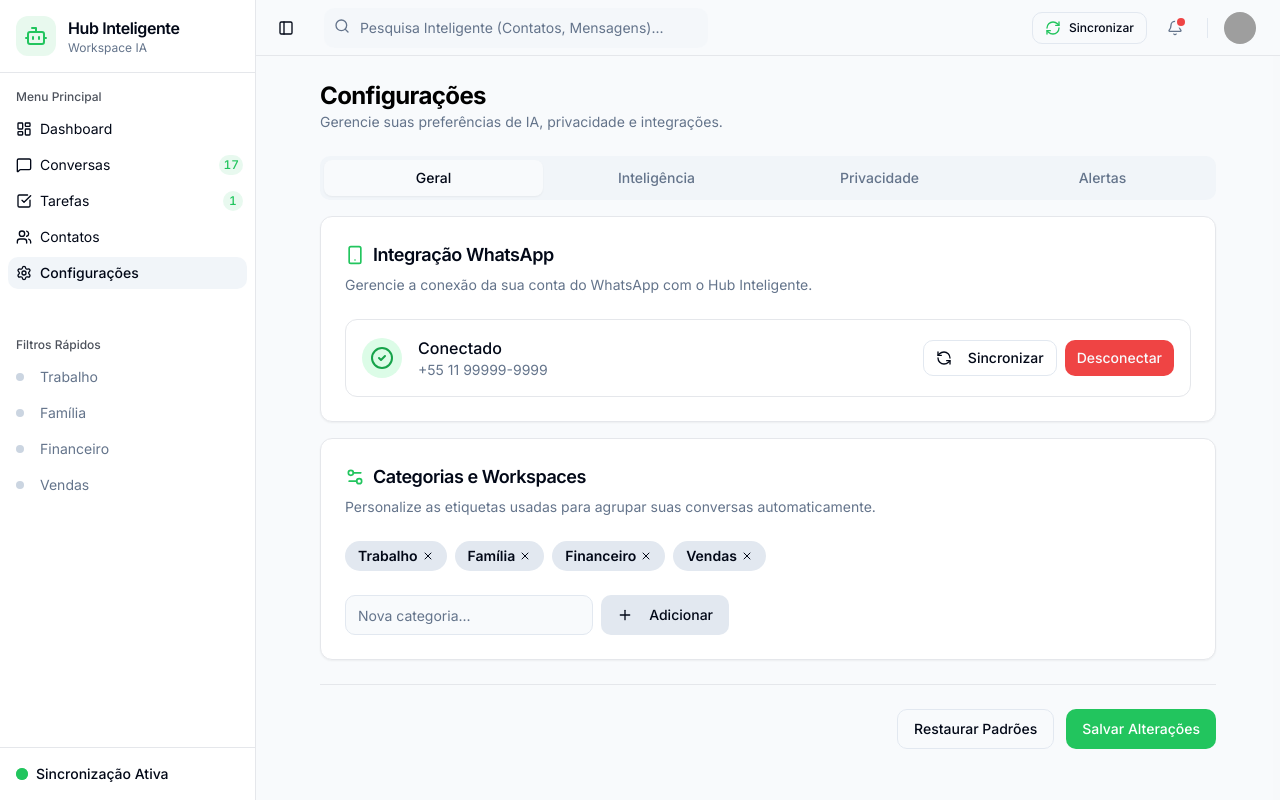
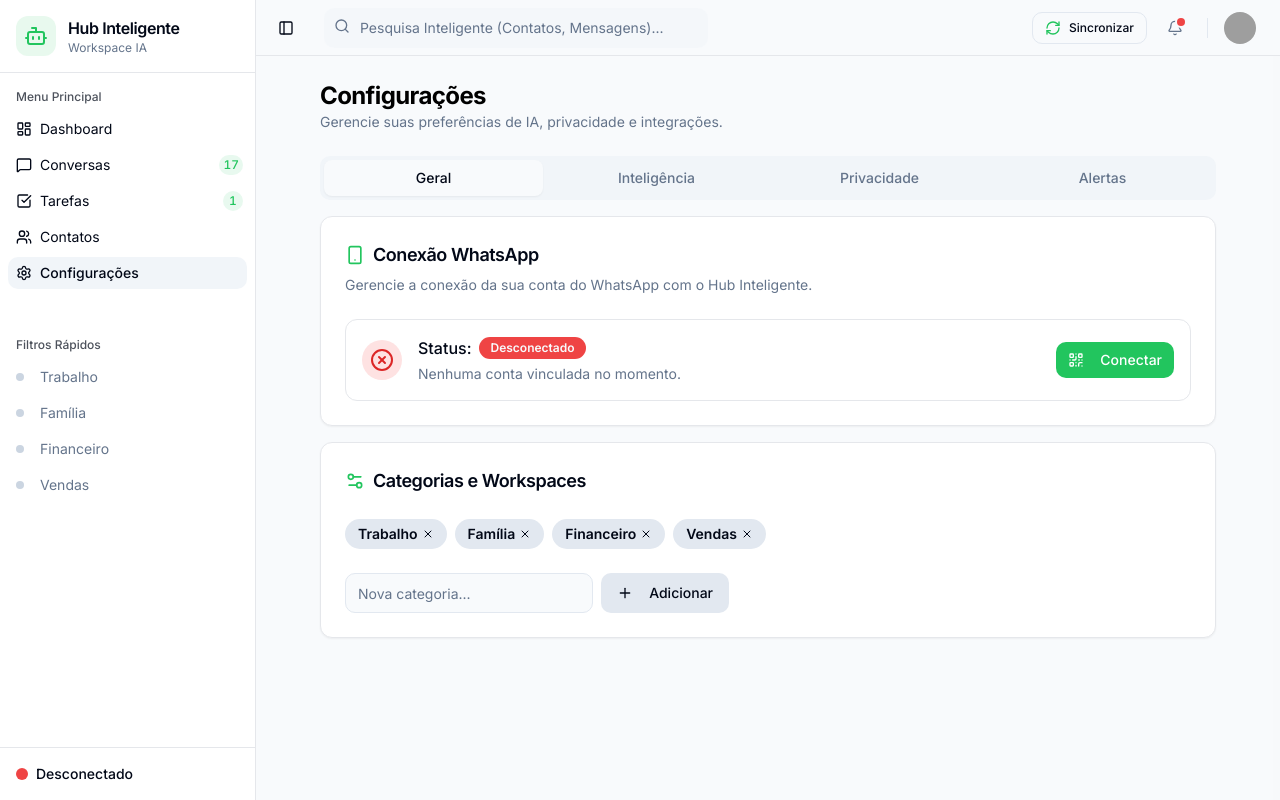
Before and after one commit to leandro485/whatsapp-ia-organizador-kc21h3bkd, a React (Vite) app: page /settings in a window 1280 px wide. Built offline with nearby package versions, Linux system fonts and the light colour scheme; grey boxes are pictures that could not be loaded.

Commit message:
feat: Add WhatsApp integration to settings page

```diff
--- a/src/components/AppSidebar.tsx
+++ b/src/components/AppSidebar.tsx
@@ -18,7 +18,7 @@
 export default function AppSidebar() {
   const location = useLocation()
   const navigate = useNavigate()
-  const { chats, tasks, categoryFilter, setCategoryFilter } = useAppStore()
+  const { chats, tasks, categoryFilter, setCategoryFilter, waConnected } = useAppStore()
 
   const unreadChats = chats.reduce((acc, chat) => acc + chat.unread, 0)
   const pendingTasks = tasks.filter((t) => t.status === 'Detectada').length
@@ -103,10 +103,16 @@
       <SidebarFooter className="border-t p-4">
         <div className="flex items-center gap-2 text-sm text-muted-foreground">
           <div className="relative flex h-3 w-3">
-            <span className="animate-ping absolute inline-flex h-full w-full rounded-full bg-primary opacity-75"></span>
-            <span className="relative inline-flex rounded-full h-3 w-3 bg-primary"></span>
+            {waConnected && (
+              <span className="animate-ping absolute inline-flex h-full w-full rounded-full bg-green-500 opacity-75"></span>
+            )}
+            <span
+              className={`relative inline-flex rounded-full h-3 w-3 ${waConnected ? 'bg-green-500' : 'bg-red-500'}`}
+            ></span>
           </div>
-          <span className="font-medium text-foreground">Sincronização Ativa</span>
+          <span className="font-medium text-foreground">
+            {waConnected ? 'WhatsApp Conectado' : 'Desconectado'}
+          </span>
         </div>
       </SidebarFooter>
     </Sidebar>
--- a/src/pages/Settings.tsx
+++ b/src/pages/Settings.tsx
@@ -15,7 +15,15 @@
 import { Slider } from '@/components/ui/slider'
 import { Input } from '@/components/ui/input'
 import { Badge } from '@/components/ui/badge'
+import {
+  Dialog,
+  DialogContent,
+  DialogDescription,
+  DialogHeader,
+  DialogTitle,
+} from '@/components/ui/dialog'
 import { useToast } from '@/hooks/use-toast'
+import { useAppStore } from '@/stores/main'
 import {
   Smartphone,
   RefreshCcw,
@@ -27,15 +35,20 @@
   CheckCircle2,
   XCircle,
   X,
+  QrCode,
+  Loader2,
 } from 'lucide-react'
 
 export default function Settings() {
   const { toast } = useToast()
+  const { waConnected, setWaConnected, waPhoneNumber, setWaPhoneNumber, lastSync, setLastSync } =
+    useAppStore()
   const [categories, setCategories] = useState(['Trabalho', 'Família', 'Financeiro', 'Vendas'])
   const [newCategory, setNewCategory] = useState('')
-  const [waConnected, setWaConnected] = useState(true)
   const [isSyncing, setIsSyncing] = useState(false)
   const [sliderValue, setSliderValue] = useState([50])
+  const [isQRDialogOpen, setIsQRDialogOpen] = useState(false)
+  const [isPairing, setIsPairing] = useState(false)
 
   const handleAddCategory = () => {
     if (newCategory.trim() && !categories.includes(newCategory.trim())) {
@@ -44,21 +57,11 @@
     }
   }
 
-  const handleRemoveCategory = (cat: string) => {
-    setCategories(categories.filter((c) => c !== cat))
-  }
-
-  const handleSave = () => {
-    toast({
-      title: 'Configurações salvas',
-      description: 'Suas preferências foram atualizadas com sucesso.',
-    })
-  }
-
   const handleSync = () => {
     setIsSyncing(true)
     setTimeout(() => {
       setIsSyncing(false)
+      setLastSync(new Date().toLocaleString('pt-BR'))
       toast({
         title: 'Sincronização concluída',
         description: 'Suas mensagens foram atualizadas com o WhatsApp.',
@@ -66,10 +69,23 @@
     }, 2000)
   }
 
-  const getAgressivenessLabel = (val: number) => {
-    if (val < 30) return 'Relaxada'
-    if (val > 70) return 'Rigorosa'
-    return 'Balanceada'
+  const simulatePairing = () => {
+    setIsPairing(true)
+    setTimeout(() => {
+      setIsPairing(false)
+      setIsQRDialogOpen(false)
+      setWaConnected(true)
+      setWaPhoneNumber('+55 11 99999-9999')
+      setLastSync(new Date().toLocaleString('pt-BR'))
+      toast({ title: 'WhatsApp Conectado', description: 'Sua conta foi vinculada com sucesso.' })
+    }, 2000)
+  }
+
+  const handleDisconnect = () => {
+    setWaConnected(false)
+    setWaPhoneNumber(null)
+    setLastSync(null)
+    toast({ title: 'WhatsApp Desconectado', description: 'Sua conta foi desvinculada.' })
   }
 
   return (
@@ -101,8 +117,7 @@
           <Card>
             <CardHeader>
               <CardTitle className="flex items-center gap-2 text-lg">
-                <Smartphone className="w-5 h-5 text-primary" />
-                Integração WhatsApp
+                <Smartphone className="w-5 h-5 text-primary" /> Conexão WhatsApp
               </CardTitle>
               <CardDescription>
                 Gerencie a conexão da sua conta do WhatsApp com o Hub Inteligente.
@@ -121,31 +136,59 @@
                     )}
                   </div>
                   <div>
-                    <p className="font-medium">{waConnected ? 'Conectado' : 'Desconectado'}</p>
+                    <div className="flex items-center gap-2 mb-1">
+                      <p className="font-medium">Status:</p>
+                      <Badge
+                        variant={waConnected ? 'default' : 'destructive'}
+                        className={waConnected ? 'bg-green-500 hover:bg-green-600' : ''}
+                      >
+                        {waConnected ? 'Conectado' : 'Desconectado'}
+                      </Badge>
+                    </div>
+                    {waConnected ? (
+                      <div className="text-sm text-muted-foreground">
+                        <p>Número: {waPhoneNumber}</p>
+                        <p>Última sincronização: {lastSync}</p>
+                      </div>
+                    ) : (
                       <p className="text-sm text-muted-foreground">
-                      {waConnected ? '+55 11 99999-9999' : 'Nenhuma conta vinculada'}
+                        Nenhuma conta vinculada no momento.
                       </p>
+                    )}
                   </div>
                 </div>
                 <div className="flex gap-2 w-full sm:w-auto">
+                  {waConnected ? (
+                    <>
                       <Button
                         variant="outline"
                         size="sm"
                         onClick={handleSync}
-                    disabled={!waConnected || isSyncing}
+                        disabled={isSyncing}
                         className="flex-1 sm:flex-none"
                       >
-                    <RefreshCcw className={`w-4 h-4 mr-2 ${isSyncing ? 'animate-spin' : ''}`} />
+                        <RefreshCcw className={`w-4 h-4 mr-2 ${isSyncing ? 'animate-spin' : ''}`} />{' '}
                         Sincronizar
                       </Button>
                       <Button
-                    variant={waConnected ? 'destructive' : 'default'}
+                        variant="destructive"
                         size="sm"
-                    onClick={() => setWaConnected(!waConnected)}
+                        onClick={handleDisconnect}
                         className="flex-1 sm:flex-none"
                       >
-                    {waConnected ? 'Desconectar' : 'Conectar'}
+                        Desconectar
                       </Button>
+                    </>
+                  ) : (
+                    <Button
+                      variant="default"
+                      size="sm"
+                      onClick={() => setIsQRDialogOpen(true)}
+                      className="flex-1 sm:flex-none"
+                    >
+                      <QrCode className="w-4 h-4 mr-2" /> Conectar
+                    </Button>
+                  )}
                 </div>
               </div>
             </CardContent>
@@ -154,12 +197,8 @@
           <Card>
             <CardHeader>
               <CardTitle className="flex items-center gap-2 text-lg">
-                <Settings2 className="w-5 h-5 text-primary" />
-                Categorias e Workspaces
+                <Settings2 className="w-5 h-5 text-primary" /> Categorias e Workspaces
               </CardTitle>
-              <CardDescription>
-                Personalize as etiquetas usadas para agrupar suas conversas automaticamente.
-              </CardDescription>
             </CardHeader>
             <CardContent className="space-y-4">
               <div className="flex flex-wrap gap-2">
@@ -171,8 +210,8 @@
                   >
                     {cat}
                     <button
-                      onClick={() => handleRemoveCategory(cat)}
-                      className="hover:text-destructive transition-colors focus:outline-none"
+                      onClick={() => setCategories(categories.filter((c) => c !== cat))}
+                      className="hover:text-destructive"
                     >
                       <X className="w-3 h-3" />
                     </button>
@@ -187,8 +226,7 @@
                   onKeyDown={(e) => e.key === 'Enter' && handleAddCategory()}
                 />
                 <Button variant="secondary" onClick={handleAddCategory}>
-                  <Plus className="w-4 h-4 mr-2" />
-                  Adicionar
+                  <Plus className="w-4 h-4 mr-2" /> Adicionar
                 </Button>
               </div>
             </CardContent>
@@ -199,27 +237,12 @@
           <Card>
             <CardHeader>
               <CardTitle className="flex items-center gap-2 text-lg">
-                <Bot className="w-5 h-5 text-primary" />
-                Comportamento da IA
+                <Bot className="w-5 h-5 text-primary" /> Comportamento da IA
               </CardTitle>
-              <CardDescription>
-                Configure como o assistente interpreta e reage às suas mensagens.
-              </CardDescription>
             </CardHeader>
             <CardContent className="space-y-6">
               <div className="space-y-4">
-                <div className="flex justify-between items-center">
-                  <div className="space-y-0.5">
                 <Label className="text-base">Agressividade na Detecção de Prazos</Label>
-                    <p className="text-sm text-muted-foreground">
-                      Define quão sensível a IA será ao criar tarefas a partir de conversas.
-                    </p>
-                  </div>
-                  <span className="text-sm font-medium px-2 py-1 bg-primary/10 text-primary rounded-md hidden sm:inline-block">
-                    {getAgressivenessLabel(sliderValue[0])}
-                  </span>
-                </div>
-                <div className="pt-4 pb-2">
                 <Slider
                   value={sliderValue}
                   onValueChange={setSliderValue}
@@ -228,42 +251,9 @@
                   className="w-full"
                 />
               </div>
-                <div className="flex justify-between text-xs text-muted-foreground">
-                  <span>Relaxada (Apenas explícitos)</span>
-                  <span>Rigorosa (Qualquer indício)</span>
-                </div>
-              </div>
-
               <Separator />
-
-              <div className="flex flex-col sm:flex-row sm:items-center justify-between gap-4">
-                <div className="space-y-0.5">
-                  <Label className="text-base">Tom de Voz (Respostas Rápidas)</Label>
-                  <p className="text-sm text-muted-foreground">
-                    Define o estilo de linguagem nas sugestões da IA.
-                  </p>
-                </div>
-                <Select defaultValue="professional">
-                  <SelectTrigger className="w-full sm:w-[220px]">
-                    <SelectValue placeholder="Selecione o tom..." />
-                  </SelectTrigger>
-                  <SelectContent>
-                    <SelectItem value="professional">Profissional</SelectItem>
-                    <SelectItem value="casual">Casual & Amigável</SelectItem>
-                    <SelectItem value="objective">Direto ao Ponto</SelectItem>
-                  </SelectContent>
-                </Select>
-              </div>
-
-              <Separator />
-
               <div className="flex items-center justify-between">
-                <div className="space-y-0.5 pr-4">
                 <Label className="text-base">Geração de Tarefas Automática</Label>
-                  <p className="text-sm text-muted-foreground">
-                    Criar tarefas automaticamente no painel quando pedidos forem detectados.
-                  </p>
-                </div>
                 <Switch defaultChecked />
               </div>
             </CardContent>
@@ -274,61 +264,13 @@
           <Card>
             <CardHeader>
               <CardTitle className="flex items-center gap-2 text-lg">
-                <Shield className="w-5 h-5 text-primary" />
-                Privacidade e Segurança
+                <Shield className="w-5 h-5 text-primary" /> Privacidade e Segurança
               </CardTitle>
-              <CardDescription>
-                Controles de proteção de dados e retenção de informações no sistema.
-              </CardDescription>
             </CardHeader>
             <CardContent className="space-y-6">
               <div className="flex items-center justify-between">
-                <div className="space-y-0.5 pr-4">
                 <Label className="text-base">Mascaramento de Dados Sensíveis</Label>
-                  <p className="text-sm text-muted-foreground">
-                    Oculta CPFs, senhas e valores financeiros nos resumos da IA.
-                  </p>
-                </div>
                 <Switch defaultChecked />
-              </div>
-
-              <Separator />
-
-              <div className="flex flex-col sm:flex-row sm:items-center justify-between gap-4">
-                <div className="space-y-0.5">
-                  <Label className="text-base">Retenção de Mensagens</Label>
-                  <p className="text-sm text-muted-foreground">
-                    Tempo que o histórico é mantido para dar contexto à IA.
-                  </p>
-                </div>
-                <Select defaultValue="30">
-                  <SelectTrigger className="w-full sm:w-[220px]">
-                    <SelectValue placeholder="Selecione..." />
-                  </SelectTrigger>
-                  <SelectContent>
-                    <SelectItem value="7">7 dias</SelectItem>
-                    <SelectItem value="30">30 dias</SelectItem>
-                    <SelectItem value="90">90 dias</SelectItem>
-                    <SelectItem value="forever">Indeterminado</SelectItem>
-                  </SelectContent>
-                </Select>
-              </div>
-
-              <Separator />
-
-              <div className="flex items-center justify-between">
-                <div className="space-y-0.5 pr-4">
-                  <Label className="text-base">Criptografia Ponta-a-Ponta</Label>
-                  <p className="text-sm text-muted-foreground">
-                    Status da comunicação com os provedores LLM.
-                  </p>
-                </div>
-                <Badge
-                  variant="outline"
-                  className="bg-green-50 text-green-700 border-green-200 dark:bg-green-900/20 dark:text-green-400 dark:border-green-900"
-                >
-                  Ativa
-                </Badge>
               </div>
             </CardContent>
           </Card>
@@ -338,43 +280,12 @@
           <Card>
             <CardHeader>
               <CardTitle className="flex items-center gap-2 text-lg">
-                <Bell className="w-5 h-5 text-primary" />
-                Preferências de Alerta
+                <Bell className="w-5 h-5 text-primary" /> Preferências de Alerta
               </CardTitle>
-              <CardDescription>Configure como e quando você deseja ser notificado.</CardDescription>
             </CardHeader>
             <CardContent className="space-y-6">
               <div className="flex items-center justify-between">
-                <div className="space-y-0.5 pr-4">
                 <Label className="text-base">Resumo Diário (Briefing)</Label>
-                  <p className="text-sm text-muted-foreground">
-                    Receber um briefing consolidado via notificação todas as manhãs.
-                  </p>
-                </div>
-                <Switch defaultChecked />
-              </div>
-
-              <Separator />
-
-              <div className="flex items-center justify-between">
-                <div className="space-y-0.5 pr-4">
-                  <Label className="text-base">Alertas de Urgência Extremas</Label>
-                  <p className="text-sm text-muted-foreground">
-                    Notificações imediatas quando a IA detectar um assunto crítico.
-                  </p>
-                </div>
-                <Switch defaultChecked />
-              </div>
-
-              <Separator />
-
-              <div className="flex items-center justify-between">
-                <div className="space-y-0.5 pr-4">
-                  <Label className="text-base">Descoberta de Novas Tarefas</Label>
-                  <p className="text-sm text-muted-foreground">
-                    Avisar silenciosamente no painel quando uma nova tarefa for criada.
-                  </p>
-                </div>
                 <Switch defaultChecked />
               </div>
             </CardContent>
@@ -382,14 +293,47 @@
         </TabsContent>
       </Tabs>
 
-      <div className="flex flex-col sm:flex-row justify-end gap-3 pt-6 border-t mt-8">
-        <Button variant="outline" className="w-full sm:w-auto">
-          Restaurar Padrões
+      <Dialog open={isQRDialogOpen} onOpenChange={setIsQRDialogOpen}>
+        <DialogContent className="sm:max-w-md">
+          <DialogHeader>
+            <DialogTitle>Conectar WhatsApp</DialogTitle>
+            <DialogDescription>
+              Escaneie o código QR abaixo para vincular sua conta.
+            </DialogDescription>
+          </DialogHeader>
+          <div className="flex flex-col items-center justify-center p-6 space-y-6">
+            <div className="bg-white p-4 rounded-xl shadow-sm border border-border">
+              {isPairing ? (
+                <div className="w-48 h-48 flex flex-col items-center justify-center space-y-4 text-muted-foreground">
+                  <Loader2 className="w-8 h-8 animate-spin text-primary" />
+                  <p className="text-sm font-medium">Conectando...</p>
+                </div>
+              ) : (
+                <img
+                  src="https://img.usecurling.com/p/200/200?q=qrcode"
+                  alt="QR Code"
+                  className="w-48 h-48 object-cover rounded"
+                />
+              )}
+            </div>
+            <div className="space-y-3 w-full max-w-sm">
+              <h4 className="font-semibold text-sm">Instruções:</h4>
+              <ol className="text-sm text-muted-foreground space-y-2 list-decimal list-inside">
+                <li>Abra o WhatsApp no seu celular</li>
+                <li>Toque em Configurações &gt; Aparelhos Conectados</li>
+                <li>Aponte a câmera para este código</li>
+              </ol>
+            </div>
+          </div>
+          <div className="flex justify-end pt-4 border-t">
+            {!isPairing && (
+              <Button onClick={simulatePairing} className="w-full sm:w-auto">
+                Simular Conexão
               </Button>
-        <Button onClick={handleSave} className="w-full sm:w-auto">
-          Salvar Alterações
-        </Button>
+            )}
           </div>
+        </DialogContent>
+      </Dialog>
     </div>
   )
 }
--- a/src/stores/main.tsx
+++ b/src/stores/main.tsx
@@ -144,6 +144,12 @@
   setGlobalSearch: (query: string) => void
   categoryFilter: ChatCategory | null
   setCategoryFilter: (category: ChatCategory | null) => void
+  waConnected: boolean
+  setWaConnected: (status: boolean) => void
+  waPhoneNumber: string | null
+  setWaPhoneNumber: (number: string | null) => void
+  lastSync: string | null
+  setLastSync: (time: string | null) => void
 }
 
 export const AppContext = createContext<AppState | null>(null)
@@ -154,6 +160,9 @@
   const [activeChatId, setActiveChatId] = useState<string | null>(MOCK_CHATS[0].id)
   const [globalSearch, setGlobalSearch] = useState<string>('')
   const [categoryFilter, setCategoryFilter] = useState<ChatCategory | null>(null)
+  const [waConnected, setWaConnected] = useState<boolean>(false)
+  const [waPhoneNumber, setWaPhoneNumber] = useState<string | null>(null)
+  const [lastSync, setLastSync] = useState<string | null>(null)
 
   const updateTaskStatus = (id: string, status: TaskStatus) => {
     setTasks((prev) => prev.map((t) => (t.id === id ? { ...t, status } : t)))
@@ -176,6 +185,12 @@
         setGlobalSearch,
         categoryFilter,
         setCategoryFilter,
+        waConnected,
+        setWaConnected,
+        waPhoneNumber,
+        setWaPhoneNumber,
+        lastSync,
+        setLastSync,
       }}
     >
       {children}
```
Also changed, not shown: .skip.config.json. Lines whose indentation alone changed are shown as unchanged.
